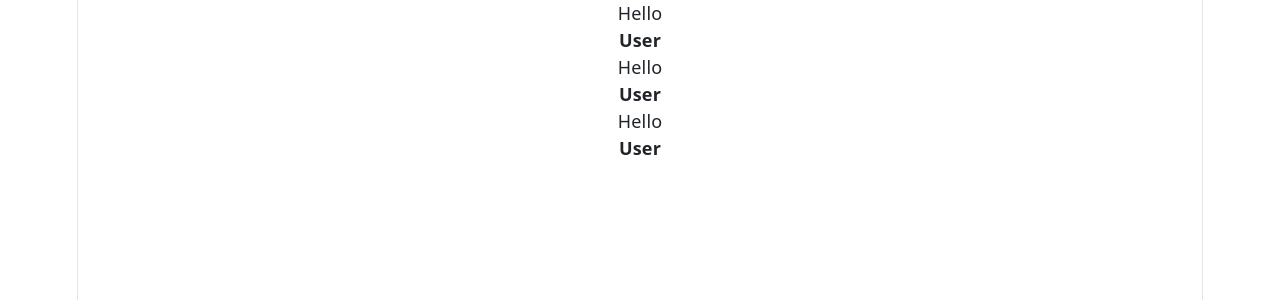
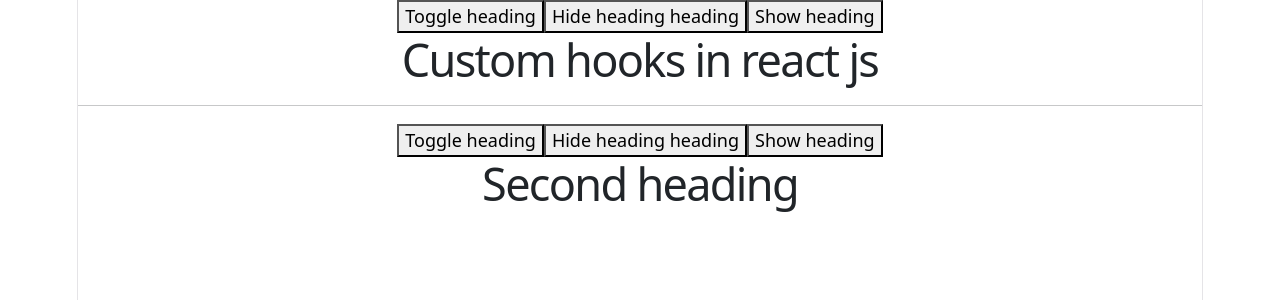
Before and after one commit to codewithnill/reactjs_19_by_code_step_by_step, a React (Vite) app in the folder main/react-blog/: page / in a window 1280 px wide. Shown: the top 300 px of the page. Built offline with nearby package versions, Linux system fonts and the light colour scheme.

Commit message:
custom hooks in react js.

```diff
--- a/main/react-blog/src/App.jsx
+++ b/main/react-blog/src/App.jsx
@@ -1,52 +1,33 @@
-import {Fragment} from "react";
+import useToggle from "./useToggle"
+
 function App() {
 
+  const [value,toggleValue]=useToggle(true)
+  const [data,setData]=useToggle(true)
+  // console.log("val-----",value);
+
+  return (
+    <div>
+      <button onClick={toggleValue}>Toggle heading</button>
+      <button onClick={()=>toggleValue(false)}>Hide heading heading</button>
+      <button onClick={()=>toggleValue(true)}>Show heading</button>
+
+      {
+        value?<h1>Custom hooks in react js</h1>:null
+      }
 
 
+      <hr></hr>
+      <button onClick={setData}>Toggle heading</button>
+      <button onClick={()=>setData(false)}>Hide heading heading</button>
+      <button onClick={()=>setData(true)}>Show heading</button>
+      {
+        data?<h1>Second heading</h1>:null
+      }
 
-
-
-
-  return (
-    // <Fragment>
-    //   <h1>Fragment in react js</h1>
-    //   <h1>Fragment in react js</h1>
-    // </Fragment>
-
-
-    <Fragment>
-      <Data/>
-      <Data/>
-      <Data/>
-    </Fragment>
-
-
+    </div>
   );
 }
 
 
-function Data(){
-  // return(
-  //   // <div>
-  //   //   <h1>Fragment in react js</h1>
-  //   //   <h1>Fragment in react js</h1>
-  //   // </div>
-
-
-  //   <Fragment>
-  //     <h1>Fragment in react js</h1>
-  //     <h1>Fragment in react js</h1>
-  //   </Fragment>
-  // )
-
-  return(
-    <>
-      <span>Hello</span><b>User</b>
-    </>
-  )
-}
-
-
-
-
 export default App;
--- /dev/null
+++ b/main/react-blog/src/useToggle.jsx
@@ -0,0 +1,16 @@
+import {useState} from "react";
+
+const useToggle=(defaultValue)=> {
+    const [value,setValue]=useState(defaultValue);
+    function toggleValue(val) {
+        if(typeof val!='boolean') {
+            setValue(!value);
+        } else {
+            setValue(val);
+        }
+    }
+
+    return [value,toggleValue];
+}
+
+export default useToggle;
```
